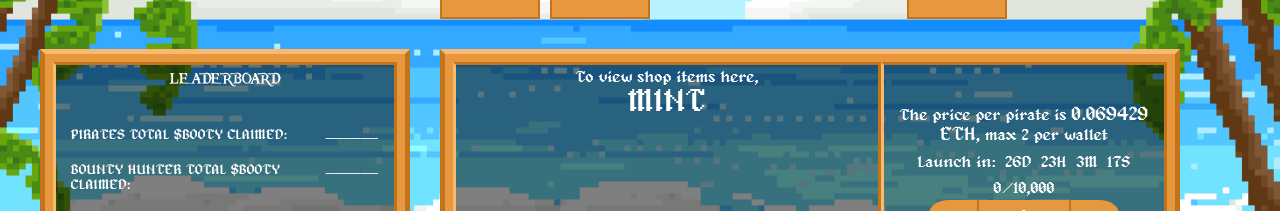
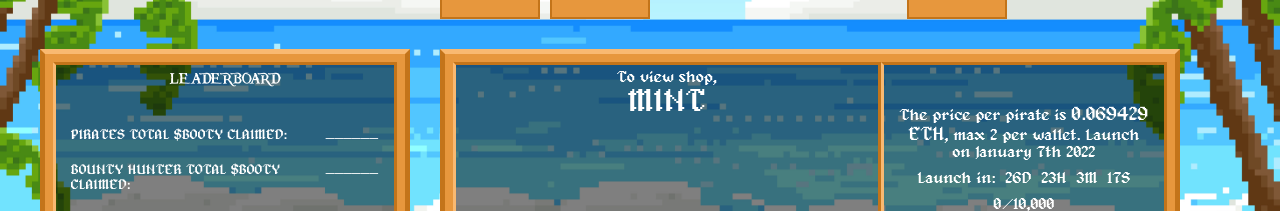
Before and after one commit to josephp126/piratehunternft-frontend, a React (Create React App) app: page / in a window 1280 px wide. Shown: the part 496-707 px from the top of the page. Built offline with nearby package versions, Linux system fonts and the light colour scheme.

Commit message:
Update Description.js

```diff
--- a/src/components/Description.js
+++ b/src/components/Description.js
@@ -48,11 +48,11 @@ const Description = () => {
 
                     <div className="level-2">
                         <div className="level-3 left" style={{ overflowY: "scroll" }}>
-                         {  isShopOpen ? <Items /> : <div><p> To view shop items here,</p> <h1>MINT</h1></div>}
+                         {  isShopOpen ? <Items /> : <div><p> To view shop,</p> <h1>MINT</h1></div>}
                         </div>
 
                         <div className="level-3 right">
-                            <p >The price per pirate is <span className="eth">0.069429 ETH</span>, max 2 per wallet</p>
+                            <p >The price per pirate is <span className="eth">0.069429 ETH</span>, max 2 per wallet. Launch on January 7th 2022</p>
                             {Difference < 0 ? <p>Launched</p> : <p>Launch in: <span>{countDown.days}D</span> <span>{countDown.hours}H</span> <span>{countDown.minutes}M</span> <span>{countDown.seconds}S</span></p>}
 
 
```
